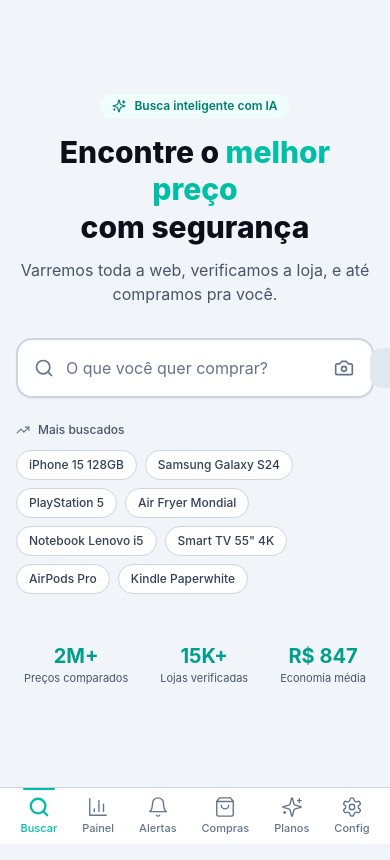
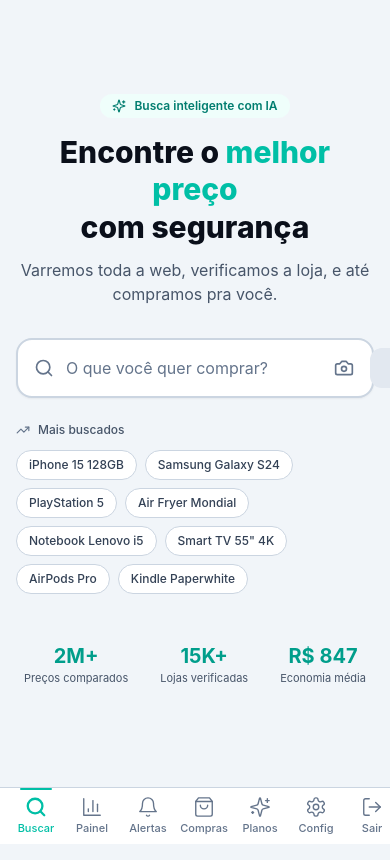
Before and after one commit to GesielFerreira/ValorePro, a Next.js app: page / in a window 390 px wide. Shown: the top 860 px of the page. Built offline with nearby package versions, Linux system fonts and the light colour scheme; no server answers.

Commit message:
feat: Add responsive Navbar component with navigation links, notifications, and sign-out functionality.

```diff
--- a/src/components/Navbar.tsx
+++ b/src/components/Navbar.tsx
@@ -1,11 +1,12 @@
 'use client';
 
 import Link from 'next/link';
-import { usePathname } from 'next/navigation';
-import { Search, Bell, ShoppingBag, Settings, User, BarChart3, Sparkles } from 'lucide-react';
+import { usePathname, useRouter } from 'next/navigation';
+import { Search, Bell, ShoppingBag, Settings, User, BarChart3, Sparkles, LogOut } from 'lucide-react';
 import { cn } from '@/lib/utils';
 import { Logo } from './Logo';
 import { NotificationsDropdown } from './NotificationsDropdown';
+import { useAuth } from '@/hooks/useAuth';
 
 const NAV_ITEMS = [
     { href: '/', icon: Search, label: 'Buscar' },
@@ -18,6 +19,17 @@ const NAV_ITEMS = [
 
 export function Navbar() {
     const pathname = usePathname();
+    const router = useRouter();
+    const { signOut } = useAuth();
+
+    const handleSignOut = async () => {
+        try {
+            await signOut();
+            router.push('/login');
+        } catch (err) {
+            console.error('Error signing out:', err);
+        }
+    };
 
     return (
         <>
@@ -56,15 +68,20 @@ export function Navbar() {
                 <div className="flex items-center gap-2">
                     <NotificationsDropdown />
 
-                    <button className="flex items-center justify-center w-10 h-10 rounded-full bg-brand-50 hover:bg-brand-100 transition-colors ml-2 focus:outline-none">
-                        <User size={18} className="text-brand-600" />
+                    <button
+                        onClick={handleSignOut}
+                        title="Sair"
+                        className="flex items-center gap-2 px-3 py-2 ml-2 rounded-lg text-sm font-medium text-surface-600 hover:bg-rose-50 hover:text-rose-600 transition-colors focus:outline-none"
+                    >
+                        <LogOut size={18} />
+                        Sair
                     </button>
                 </div>
             </header>
 
             {/* Mobile bottom tab bar */}
             <nav className="md:hidden fixed bottom-0 left-0 right-0 z-50 bg-white border-t border-surface-200 px-2 pb-[env(safe-area-inset-bottom)]">
-                <div className="flex items-center justify-around">
+                <div className="flex items-center justify-around overflow-x-auto">
                     {NAV_ITEMS.map(({ href, icon: Icon, label }) => {
                         const isActive = href === '/'
                             ? pathname === '/'
@@ -91,6 +108,14 @@ export function Navbar() {
                             </Link>
                         );
                     })}
+                    {/* Logout for mobile menu */}
+                    <button
+                        onClick={handleSignOut}
+                        className="flex flex-col items-center gap-0.5 py-2 px-3 text-[11px] font-medium transition-all min-w-[56px] text-surface-400 hover:text-rose-500"
+                    >
+                        <LogOut size={22} strokeWidth={1.5} />
+                        <span>Sair</span>
+                    </button>
                 </div>
             </nav>
         </>
```
